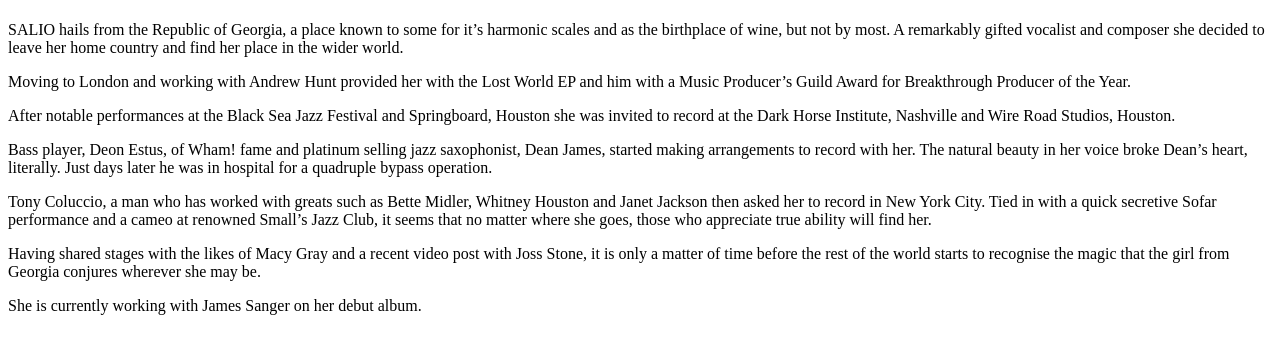
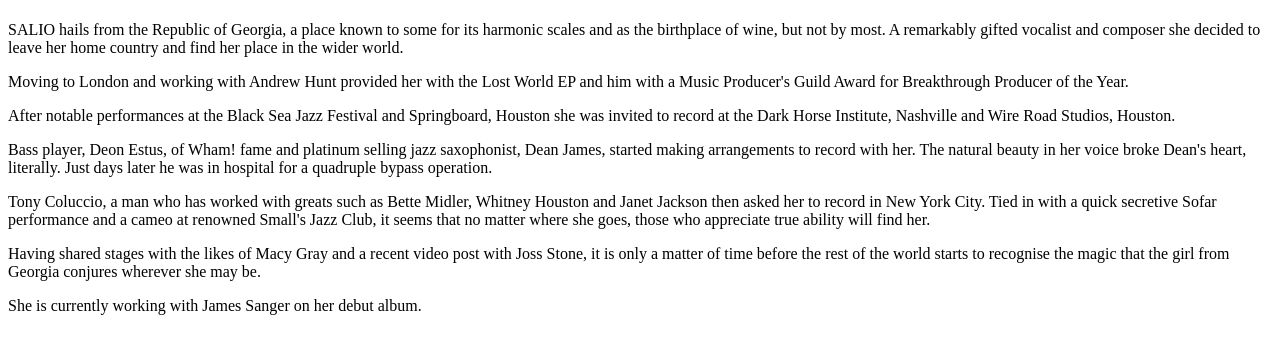
Before and after one commit to Lizzieespace/Project, a plain HTML site: page about.html in a window 1280 px wide. Shown: the part 59-412 px from the top of the page. Drawn offline with Linux system fonts and the light colour scheme.

Commit message:
corrected mistakes

```diff
--- a/about.html
+++ b/about.html
@@ -7,24 +7,24 @@
   </head>
   <body>
     <h1>Salio</h1>
-    <p>SALIO hails from the Republic of Georgia, a place known to some for it’s
+    <p>SALIO hails from the Republic of Georgia, a place known to some for its
        harmonic scales and as the birthplace of wine, but not by most.
        A remarkably gifted vocalist and composer she decided to leave her home
         country and find her place in the wider world.</p>
     <p>Moving to London and working with Andrew Hunt provided her with the Lost
-       World EP and him with a Music Producer’s Guild Award for Breakthrough
+       World EP and him with a Music Producer's Guild Award for Breakthrough
        Producer of the Year.</p>
    <p>After notable performances at the Black Sea Jazz Festival and
      Springboard, Houston she was invited to record at the Dark Horse
      Institute, Nashville and Wire Road Studios, Houston.</p>
      <p>Bass player, Deon Estus, of Wham! fame and platinum selling jazz
        saxophonist, Dean James, started making arrangements to record with her.
-        The natural beauty in her voice broke Dean’s heart, literally. Just
+        The natural beauty in her voice broke Dean's heart, literally. Just
         days later he was in hospital for a quadruple bypass operation.</p>
      <p> Tony Coluccio, a man who has worked with greats such as Bette Midler,
        Whitney Houston and Janet Jackson then asked her to record in New York
        City. Tied in with a quick secretive Sofar performance and a cameo at
-       renowned Small’s Jazz Club, it seems that no matter where she goes,
+       renowned Small's Jazz Club, it seems that no matter where she goes,
        those who appreciate true ability will find her.</p>
      <p>Having shared stages with the likes of Macy Gray and a recent video
        post with Joss Stone, it is only a matter of time before the rest of
```
Also changed, not shown: index.html (+4 -1 lines).
